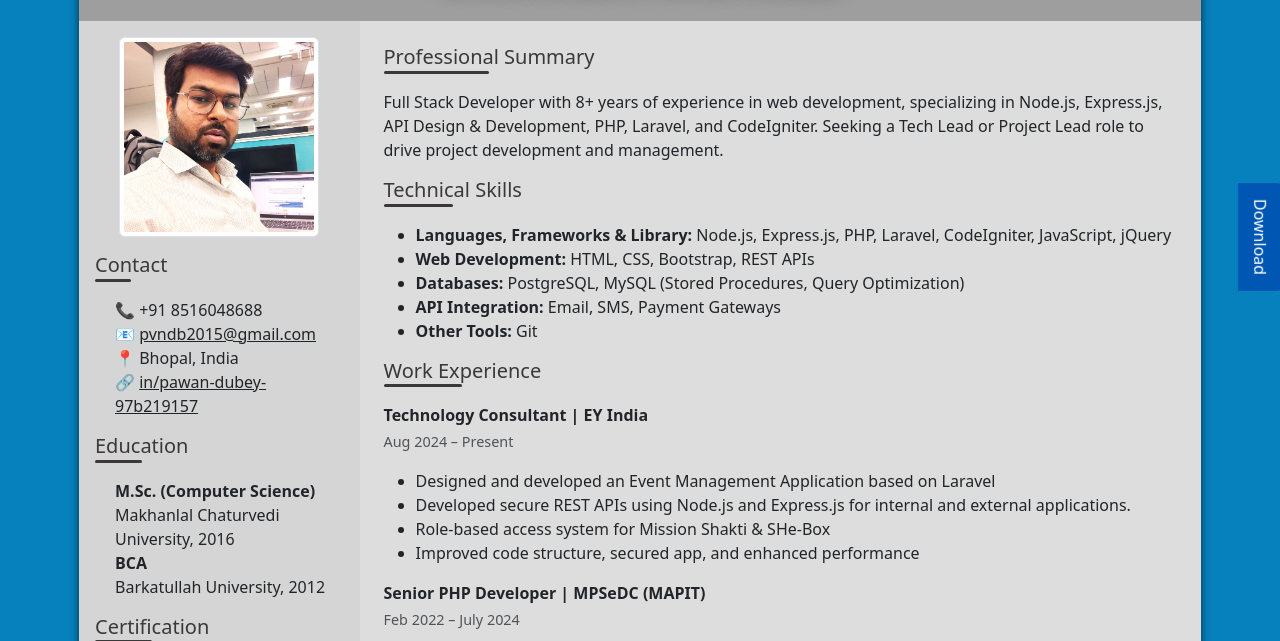
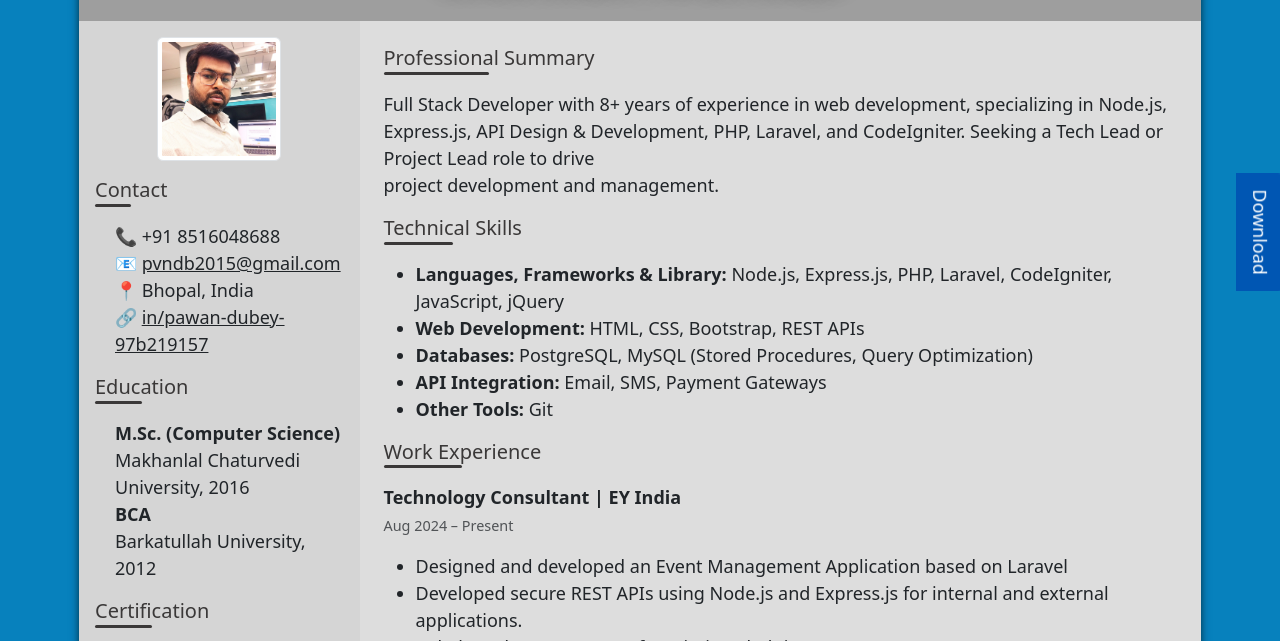
Before and after one commit to p1web/my-cv, a plain HTML site: page index.html in a window 1280 px wide. Shown: the part 109-750 px from the top of the page. Drawn offline with Linux system fonts and the light colour scheme; grey boxes are pictures that could not be loaded.

Commit message:
changes made to make responsive

```diff
--- a/assets/css/style.css
+++ b/assets/css/style.css
@@ -96,7 +96,20 @@
     margin: 0 auto;
   }
 
-  @media (max-width: 576px) {
+@media only screen and (min-width: 420px) {
+   body {
+      font-size: 18px;
+    }
+
+    .profile-img {
+      max-width: 50%;
+      display: block;
+      margin: 0 auto;
+    }
+}
+
+
+  @media only screen and (max-width: 576px) {
     body {
       font-size: 36px;
     }
--- a/index.html
+++ b/index.html
@@ -97,7 +97,7 @@
         <!-- Right Column -->
         <div class="col-md-9 right-column">
           <h5 class="section-title">Professional Summary</h5>
-          <p>Full Stack Developer with 8+ years of experience in web development, specializing in Node.js, Express.js, API Design & Development, PHP, Laravel, and CodeIgniter. Seeking a Tech Lead or Project Lead role to drive project development and management.</p>
+          <p>Full Stack Developer with 8+ years of experience in web development, specializing in Node.js, Express.js, API Design & Development, PHP, Laravel, and CodeIgniter. Seeking a Tech Lead or Project Lead role to drive <br> project development and management.</p>
 
           <h5 class="section-title">Technical Skills</h5>
           <ul>
```
